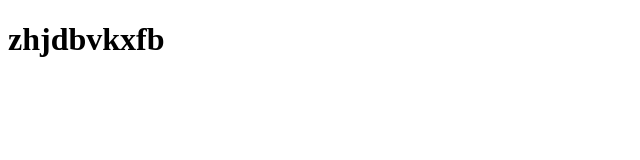
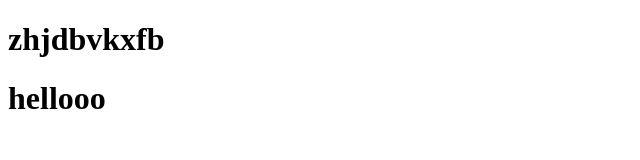
Before and after one commit to anushakadali/JPMC-GIT-PRACTICE, a plain HTML site: page index.html in a window 1280 px wide. Shown: the whole page, without its empty margins (0-640 px from the left). Drawn offline with Linux system fonts and the light colour scheme.

Commit message:
changes by second

```diff
--- a/index.html
+++ b/index.html
@@ -8,5 +8,6 @@
 </head>
 <body>
     <h1>zhjdbvkxfb</h1>
+    <h1>hellooo </h1>
 </body>
 </html>
--- /dev/null
+++ b/start.js
@@ -0,0 +1 @@
+console.log("hello there");
```
